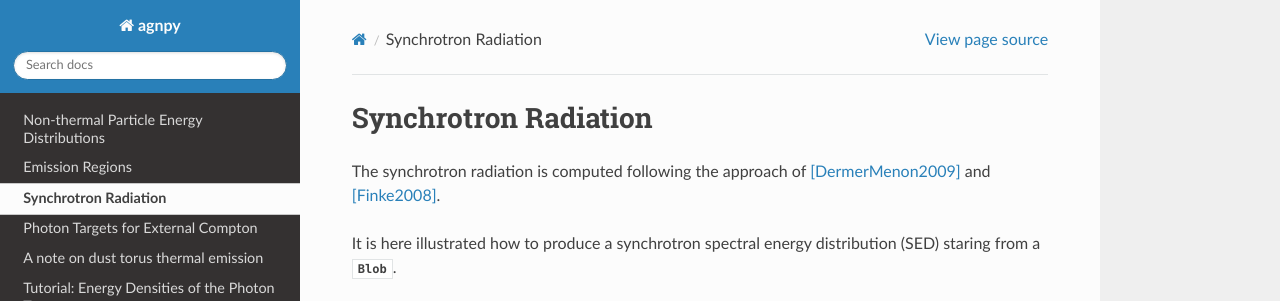
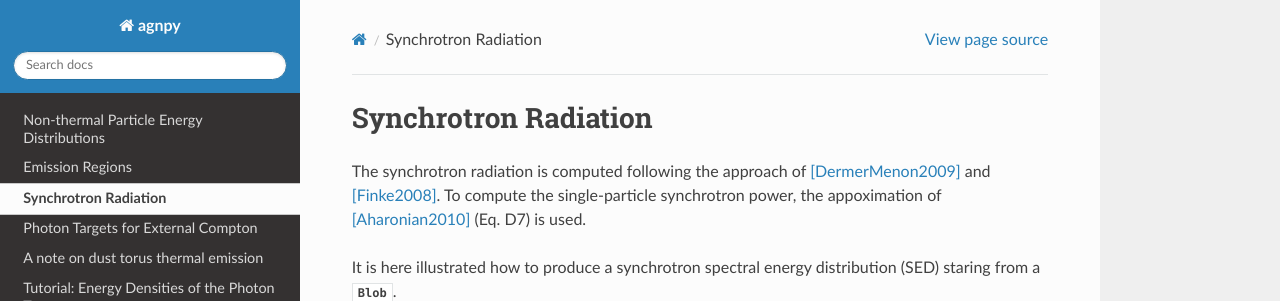
Before and after one commit to cosimoNigro/agnpy, a Sphinx documentation site: the page built from docs/synchrotron.rst, in a window 1280 px wide and 1109 px high, cut to the strip 0-301 px from the top of the window. Built offline with Sphinx 7.4.7 and the Read the Docs theme 2.0.0, drawn with Linux system fonts in a browser that asks for light colours; pages that are not in the unit, such as notebooks, are missing from menus; some of the changed text lies outside the part shown.

Commit message:
included psynch in the global docs structure

```diff
--- a/docs/agnpy.rst
+++ b/docs/agnpy.rst
@@ -32,7 +32,7 @@
 ------------------------
 
 .. automodule:: agnpy.synchrotron
-   :members: Synchrotron
+   :members: Synchrotron, ProtonSynchrotron
    :undoc-members:
    :show-inheritance:
 
--- a/docs/index.rst
+++ b/docs/index.rst
@@ -76,6 +76,7 @@
    tutorials/absorption_targets.ipynb
    spectral_constraints
    fit
+   proton_synchrotron
    acknowledging
    bibliography
    agnpy
--- a/docs/synchrotron.rst
+++ b/docs/synchrotron.rst
@@ -5,6 +5,7 @@
 =====================
 
 The synchrotron radiation is computed following the approach of [DermerMenon2009]_ and [Finke2008]_.
+To compute the single-particle synchrotron power, the appoximation of [Aharonian2010]_ (Eq. D7) is used.
 
 It is here illustrated how to produce a synchrotron spectral energy distribution (SED) staring from a :class:`~agnpy.emission_regions.Blob`.
 
```
